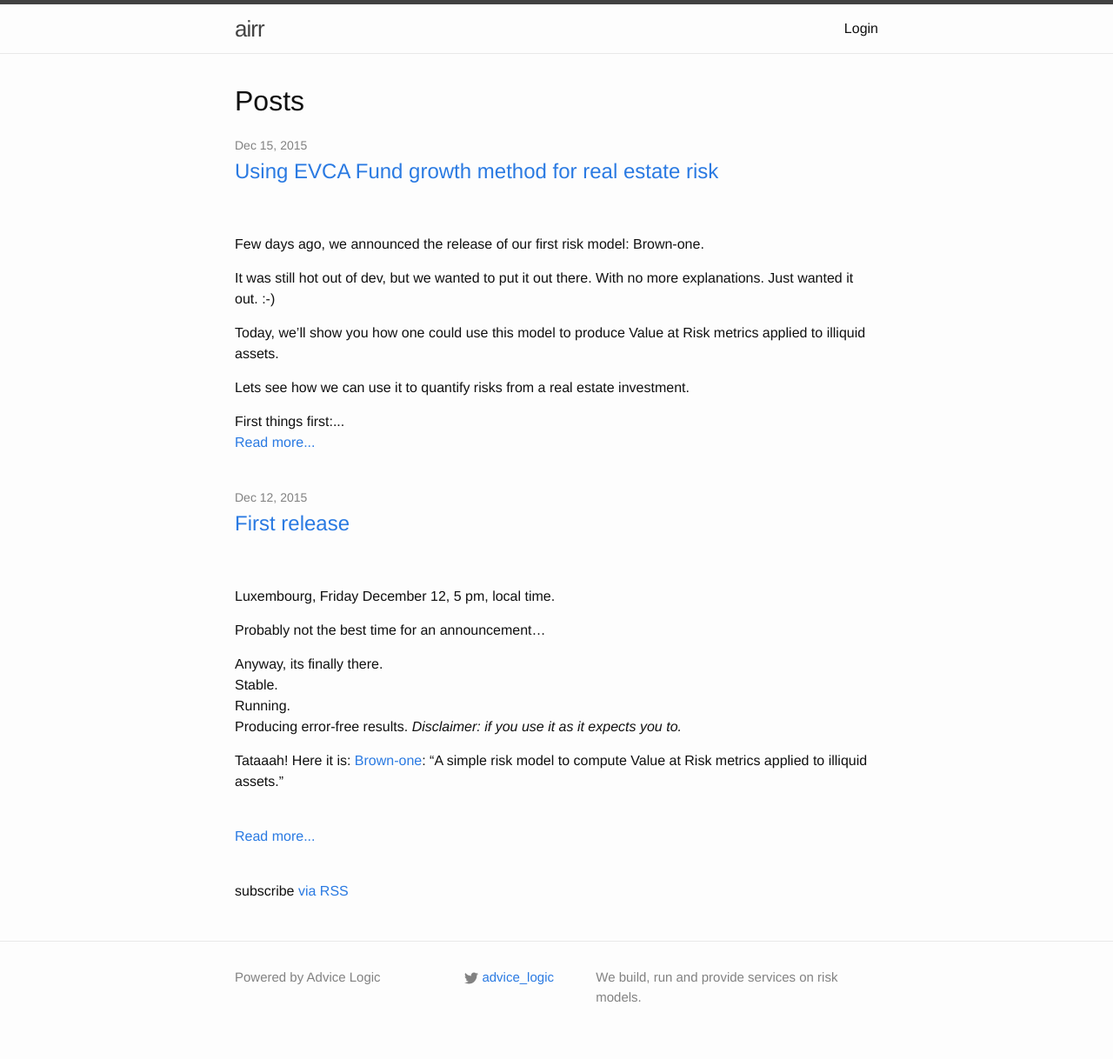
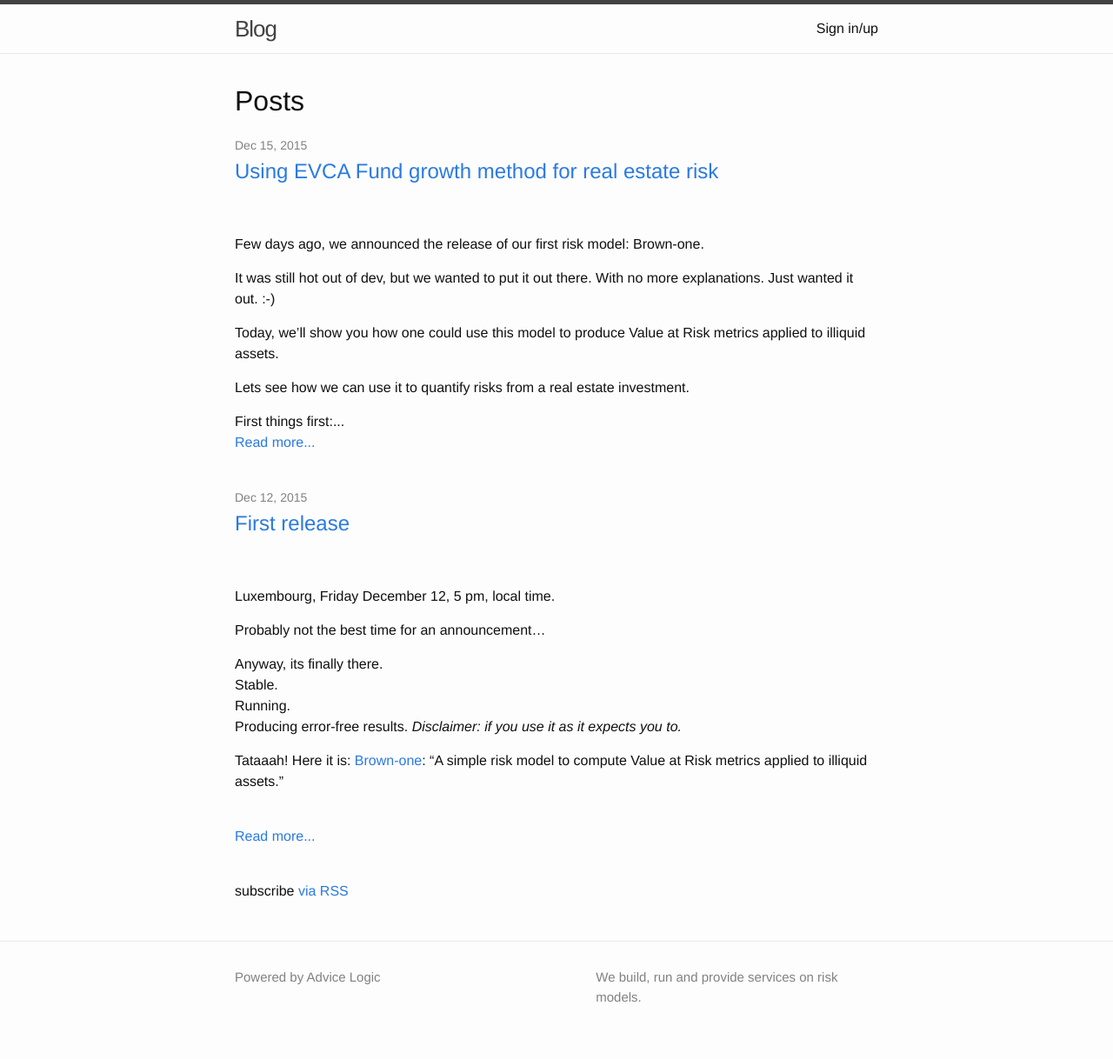
Before and after one commit to advicelogic/advicelogic.github.io, a Jekyll site: the page built from index.html, in a window 1280 px wide. Shown: the whole page at 87% size. Built offline with Jekyll 4.4.1, drawn with Linux system fonts in a browser that asks for light colours; Markdown is read by kramdown in place of the engine named in the settings.

Commit message:
minor changes

```diff
--- a/_config.yml
+++ b/_config.yml
@@ -12,7 +12,7 @@
   We build, run and provide services on risk models.
 baseurl: "" # the subpath of your site, e.g. /blog
 url: "http://advicelogic.github.io" # the base hostname & protocol for your site
-twitter_username: advice_logic
+twitter_username:
 github_username:
 
 # Build settings
--- a/_includes/header.html
+++ b/_includes/header.html
@@ -2,7 +2,7 @@
 
   <div class="wrapper">
 
-    <a class="site-title" href="{{ site.baseurl }}/">{{ site.title }}</a>
+    <a class="site-title" href="{{ site.baseurl }}/">Blog</a>
 
     <nav class="site-nav">
       <a href="#" class="menu-icon">
@@ -19,7 +19,7 @@
           <a class="page-link" href="{{ my_page.url | prepend: site.baseurl }}">{{ my_page.title }}</a>
           {% endif %}
         {% endfor %} -->
-        <a class="page-link" href="/app">Login</a>
+        <a class="page-link" href="/app">Sign in/up</a>
       </div>
     </nav>
 
```
